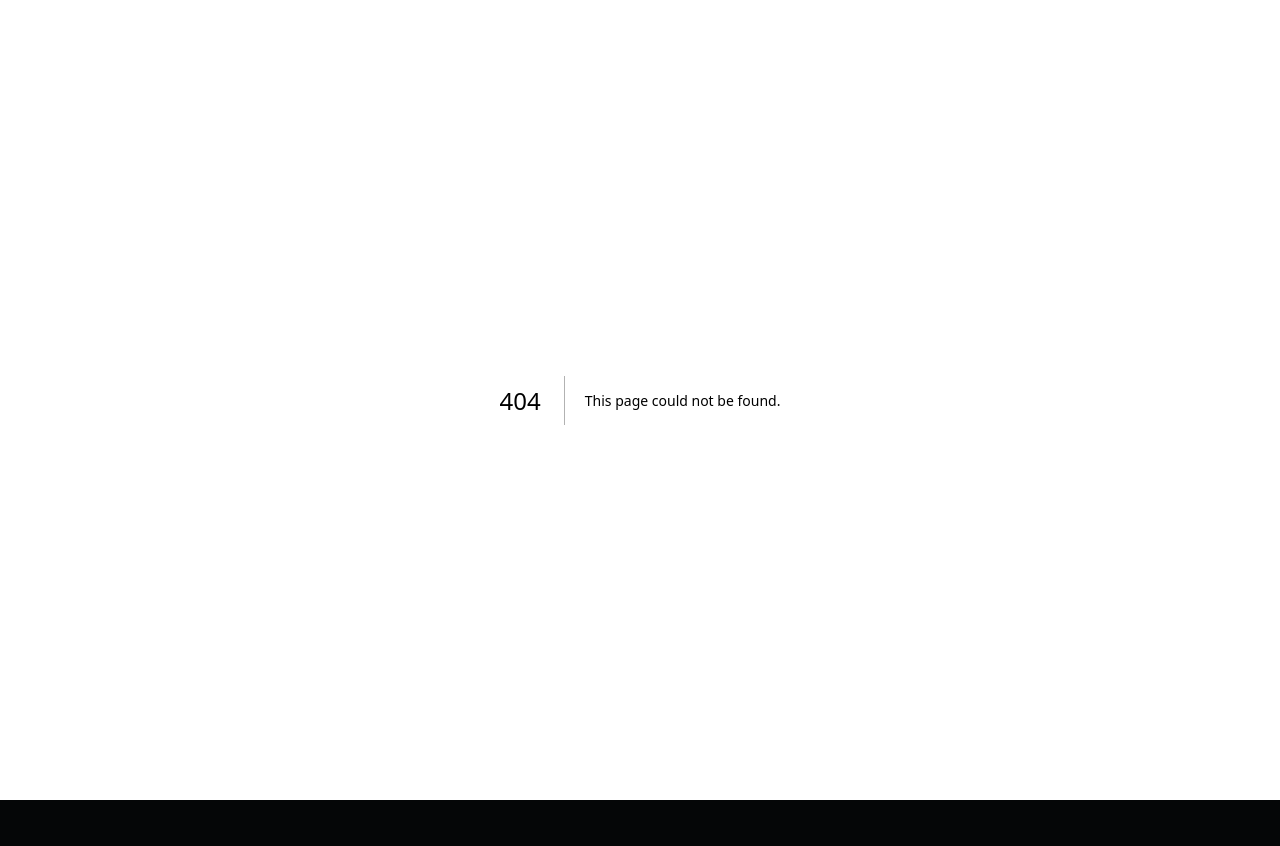
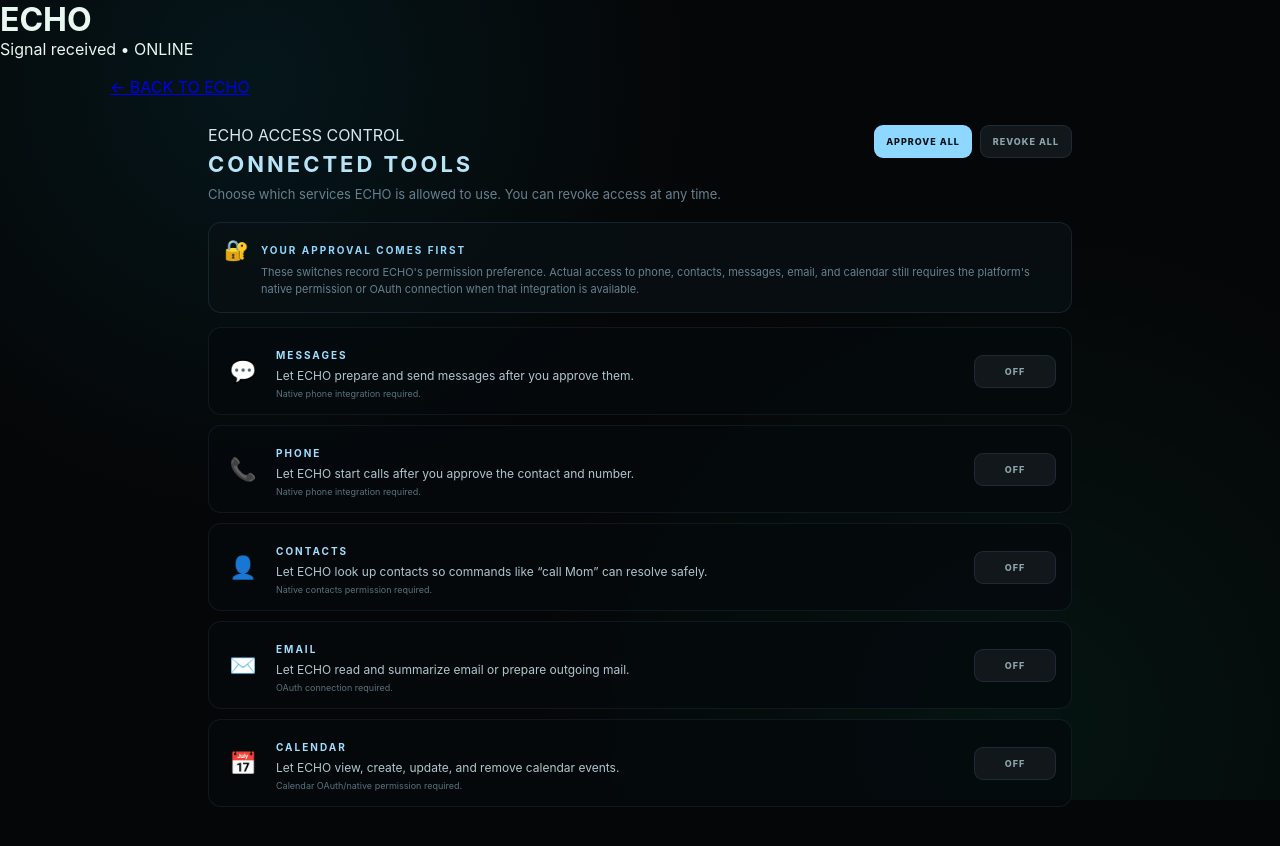
Before and after one commit to brysoncoding/verityam-ai-assisant, a Next.js app: page /permissions in a window 1280 px wide. Before the commit this address had no page. Shown: the top 846 px of the page. Before the commit the page ends 800 px from the top, so only its background shows below. Built offline with nearby package versions, Linux system fonts and the light colour scheme.

Commit message:
Restore ECHO tools access page

```diff
--- /dev/null
+++ b/app/permissions/page.tsx
@@ -0,0 +1,20 @@
+"use client";
+
+import Link from "next/link";
+import Header from "../components/Header";
+import ToolPermissions from "../components/ToolPermissions";
+
+export default function PermissionsPage() {
+  return (
+    <main className="app permissionsPage">
+      <Header />
+      <div className="permissionsShell">
+        <Link href="/" className="backButton">← BACK TO ECHO</Link>
+        <ToolPermissions />
+      </div>
+      <style jsx>{`
+        .permissionsShell{width:min(1100px,100%);margin:0 auto;padding:18px 20px 40px}.backButton{display:inline-flex;align-items:center;padding:8px 11px;border:1px solid rgba(120,190,255,.12);border-radius:9px;background:rgba(10,17,22,.7);color:#8ed8ff;text-decoration:none;font-size:9px;font-weight:800;letter-spacing:1.2px}.backButton:hover{border-color:rgba(120,210,255,.3);background:rgba(45,75,95,.2)}
+      `}</style>
+    </main>
+  );
+}
```
